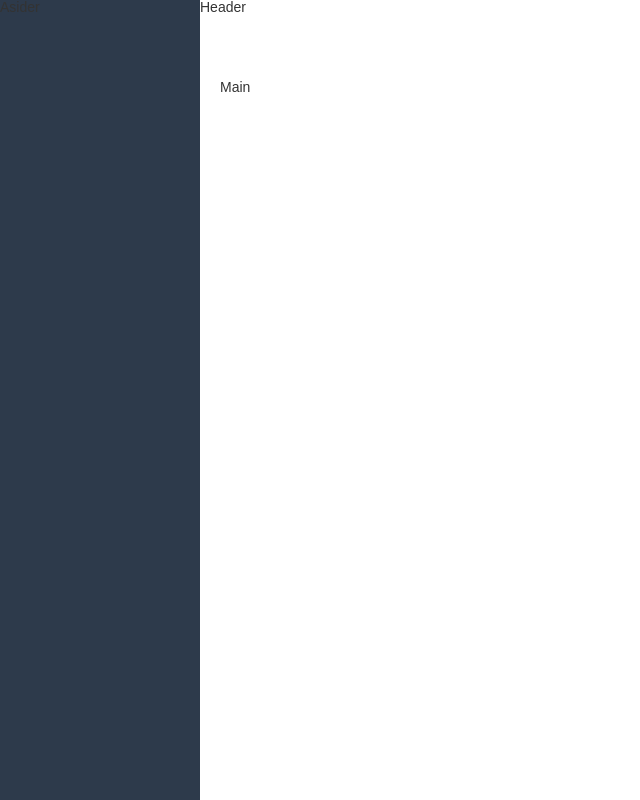
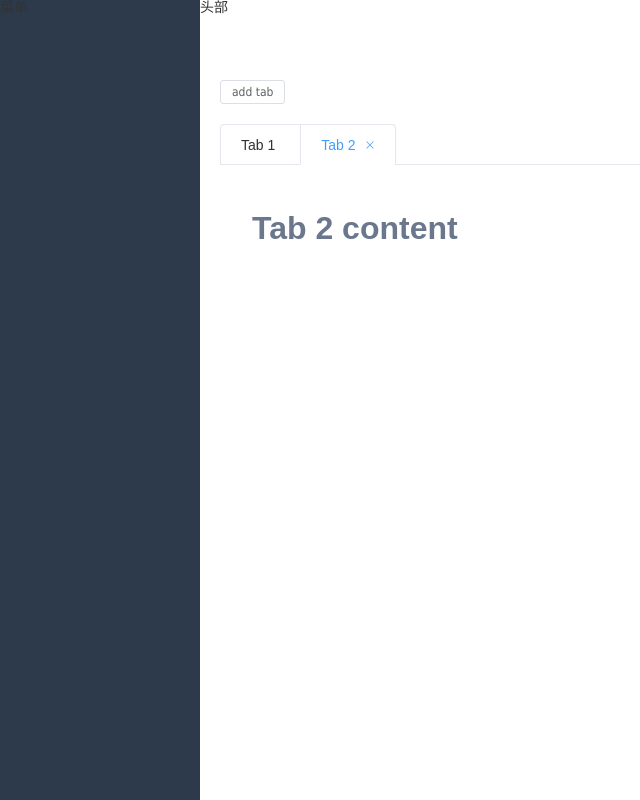
Before and after one commit to QingYiShiDeCha/security-admin-demo, a Vue app in the folder Security-Admin-Vue/: page / in a window 1280 px wide. Shown: the whole page, without its empty margins (0-640 px from the left). Built offline with nearby package versions, Linux system fonts and the light colour scheme.

Commit message:
feat✨: 使用子组件

```diff
--- a/Security-Admin-Vue/src/layout/index.vue
+++ b/Security-Admin-Vue/src/layout/index.vue
@@ -1,11 +1,16 @@
 <template>
   <div class="app-wrapper">
     <el-container>
-      <el-aside width="200px" :style="{ height: `${height}px`, minHeight: `${minHeight}px` }"
-        class="sidebar-container">Asider</el-aside>
+      <el-aside width="200px" :style="{ height: `${height}px`, minHeight: `${minHeight}px` }" class="sidebar-container">
+        <Menu />
+      </el-aside>
       <el-container>
-        <el-header>Header</el-header>
-        <el-main>Main</el-main>
+        <el-header>
+          <Header />
+        </el-header>
+        <el-main>
+          <Tabs />
+        </el-main>
       </el-container>
     </el-container>
   </div>
@@ -13,6 +18,7 @@
 
 <script setup>
 import { ref, onMounted } from 'vue'
+import { Header, Main, Menu, Tabs } from '@/layout'
 const height = ref(0)
 const minHeight = ref(0)
 
```
